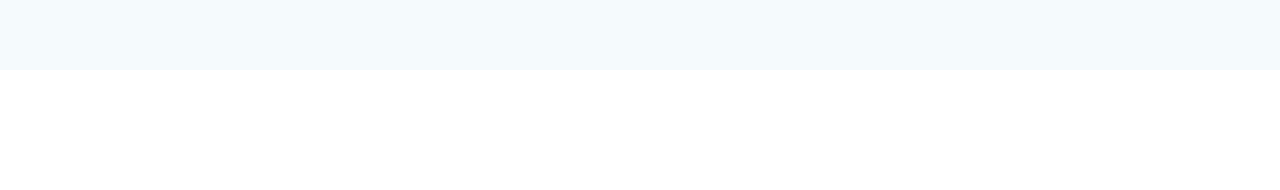
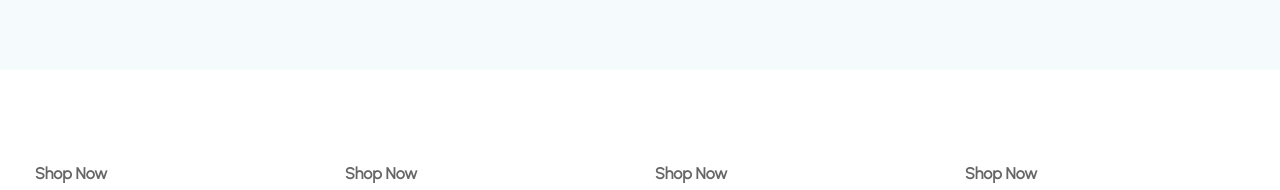
Before and after one commit to 7daytheory/ecommerce, a React (Create React App) app: page / in a window 1280 px wide. Shown: the part 820-1010 px from the top of the page. Before the commit the page ends 890 px from the top, so only its background shows below. Built offline with nearby package versions, Linux system fonts and the light colour scheme.

Commit message:
Added categories on home page for popular items

```diff
--- /dev/null
+++ b/src/components/Categories.jsx
@@ -0,0 +1,21 @@
+import styled from "styled-components";
+import { categories  } from "../data";
+import CategoryItem from "./CategoryItem";
+
+const Container = styled.div`
+    display: flex;
+    padding: 20px;
+`
+
+const Categories = () => {
+    return (
+        <Container>
+            {categories.map(item =>(
+                <CategoryItem item={item}/>
+            ))}
+
+        </Container>
+    )
+}
+
+export default Categories;
--- /dev/null
+++ b/src/components/CategoryItem.jsx
@@ -0,0 +1,50 @@
+import styled from "styled-components";
+
+const Container = styled.div`
+flex:1;
+margin: 5px;
+position: relative;
+`
+const Image = styled.div
+`
+height: 100%;
+width: 100%;
+object-fit: cover;
+`
+const Title= styled.div`
+position: absolute;
+width: 100%;
+height: 100%;
+top: 0;
+left: 0;
+display: flex;
+justify-content: center;
+flex-direction: column;
+`
+
+const Info= styled.div`
+color: #fff;
+margin-bottom: 20px;`
+
+const Button= styled.div`
+border: none;
+padding: 10px;
+background-color: #fff;
+color: #666;
+cursor:pointer;
+border-radius: 3px;
+font-weight: 600;`
+
+const CategoryItem = ({item}) => {
+    return (
+        <Container>
+            <Image src={item.img} />
+            <Info>
+                <Title>{item.title}</Title>
+                <Button>Shop Now</Button>
+            </Info>
+        </Container>
+    )
+}
+
+export default CategoryItem;
--- a/src/data.js
+++ b/src/data.js
@@ -28,3 +28,26 @@ export const sliderItems = [
         bg: "fdr1ed"
     }
 ]
+
+export const categories = [
+    {
+        id: 1,
+        img: "https://i.ibb.co/FW3Y4MM/kisspng-new-york-fashion-week-drawing-fashion-design-fashi-hand-painted-fashion-woman-5aa8189dd8fbd3.png",
+        title: "Jerseys",
+    },
+    {
+        id: 2,
+        img: "https://i.ibb.co/FW3Y4MM/kisspng-new-york-fashion-week-drawing-fashion-design-fashi-hand-painted-fashion-woman-5aa8189dd8fbd3.png",
+        title: "Hats",
+    },
+    {
+        id: 3,
+        img: "https://i.ibb.co/FW3Y4MM/kisspng-new-york-fashion-week-drawing-fashion-design-fashi-hand-painted-fashion-woman-5aa8189dd8fbd3.png",
+        title: "Shoes",
+    },
+    {
+        id: 4,
+        img: "https://i.ibb.co/FW3Y4MM/kisspng-new-york-fashion-week-drawing-fashion-design-fashi-hand-painted-fashion-woman-5aa8189dd8fbd3.png",
+        title: "Other",
+    }
+]
--- a/src/pages/Home.jsx
+++ b/src/pages/Home.jsx
@@ -1,5 +1,6 @@
 import React from 'react';
 import Announcement from '../components/Announcement';
+import Categories from '../components/Categories';
 import Nav from '../components/Nav';
 import Slider from '../components/Slider';
 
@@ -9,6 +10,7 @@ const Home = () => {
         <Announcement />
        <Nav />
        <Slider />
+       <Categories />
     </div>
   )
 }
```
